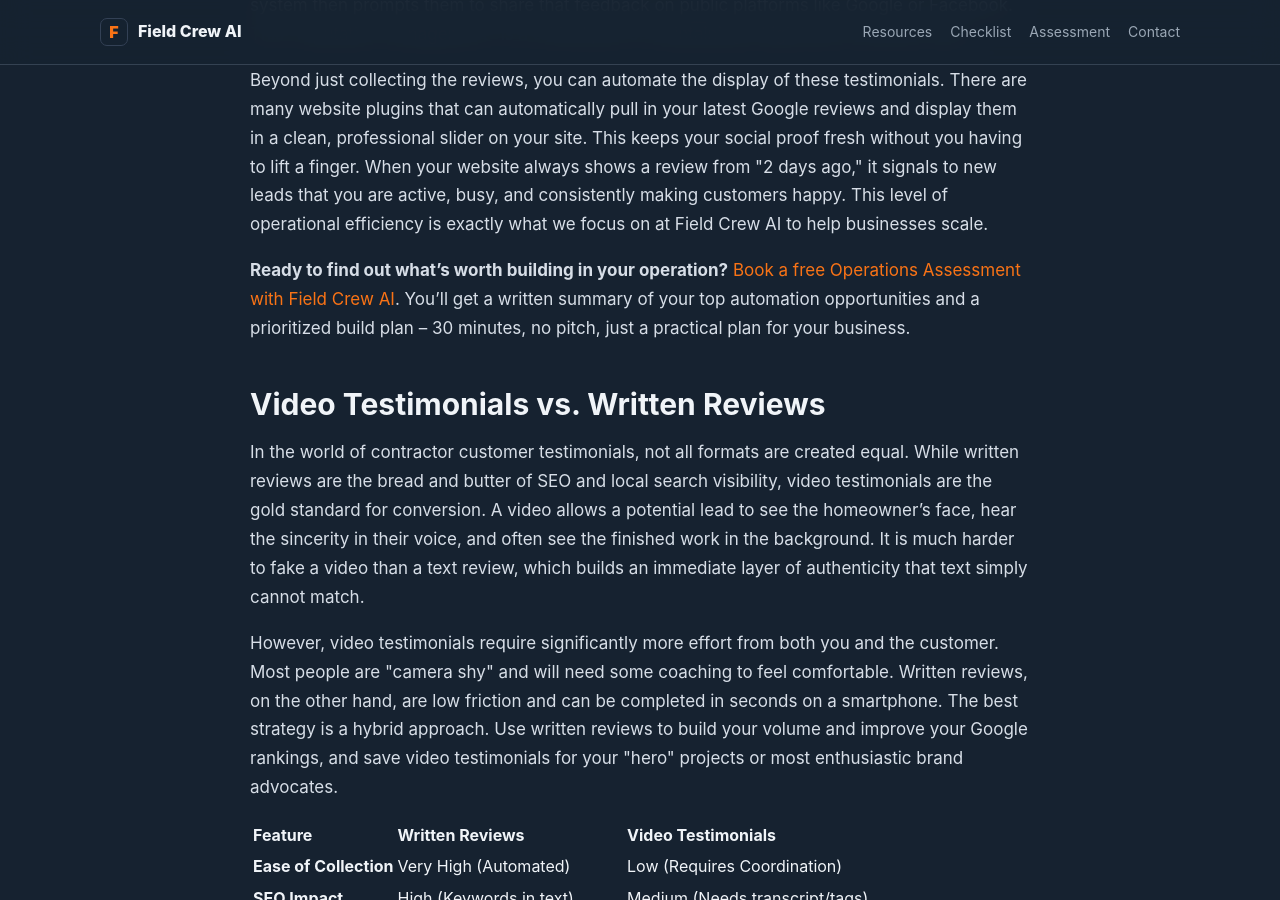
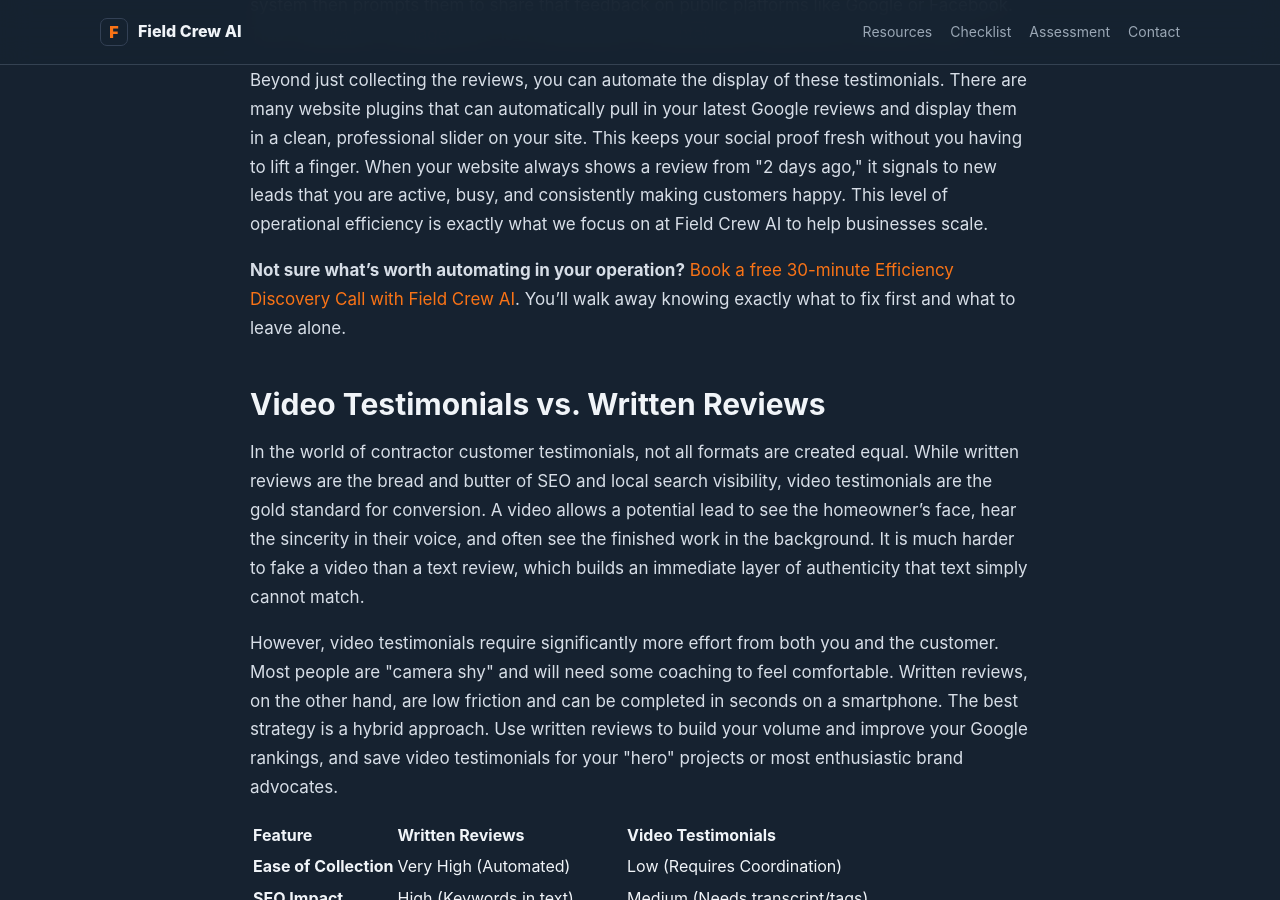
Before and after one commit to Josh-Szepesi/fieldcrewai, a Jekyll site: the page built from _posts/2026-05-25-how-to-use-customer-testimonials-to-win-more-contractor-leads.md, in a window 1280 px wide and 900 px high, scrolled down 3720 px. Built offline with Jekyll 4.4.1, drawn with Linux system fonts in a browser that asks for light colours; some of the changed text lies outside the part shown.

```diff
--- a/_posts/2026-05-25-how-to-use-customer-testimonials-to-win-more-contractor-leads.md
+++ b/_posts/2026-05-25-how-to-use-customer-testimonials-to-win-more-contractor-leads.md
@@ -17,7 +17,7 @@ In the modern digital landscape, a few stars on a Google Business Profile are no
 
 Social proof is a psychological phenomenon where people look to the actions and opinions of others to determine their own behavior. In the context of home services, this means a homeowner is far more likely to hire you if they see that their neighbors have already done so. Contractor customer testimonials serve as a \"trust signal\" that bypasses the natural skepticism most people have toward service providers. When a lead reads a detailed review about a roof replacement or a kitchen remodel, they aren't just looking for a five star rating. They are looking for a story that mirrors their own situation.
 
-The \"halo effect\" plays a massive role here as well. If a customer writes a glowing review about how clean your crew left the job site, a prospective lead will subconsciously assume that your technical work is also of the highest quality. This is why testimonials that mention specific details like punctuality, communication, and cleanliness are often more effective than those that simply say \"good job.\" You are building a narrative of reliability. This narrative is essential for any [Roofing Company Marketing](/blog/roofing-company-marketing-a-complete-local-strategy/) or general contracting growth plan because it addresses the core fears of the consumer before they even pick up the phone.
+The \"halo effect\" plays a massive role here as well. If a customer writes a glowing review about how clean your crew left the job site, a prospective lead will subconsciously assume that your technical work is also of the highest quality. This is why testimonials that mention specific details like punctuality, communication, and cleanliness are often more effective than those that simply say \"good job.\" You are building a narrative of reliability. This narrative is essential for any [Roofing Company Marketing](/blog/2026-05-01-roofing-company-marketing-a-complete-local-strategy/) or general contracting growth plan because it addresses the core fears of the consumer before they even pick up the phone.
 
 Furthermore, social proof helps to justify your pricing. If you are the most expensive contractor in town, you need a mountain of evidence to show why you are worth the extra investment. Testimonials that highlight the longevity of your work or the lack of stress during the project help homeowners realize that \"cheap\" often ends up being more expensive in the long run. By showcasing the value you provide through the words of others, you move the conversation away from price and toward results. This psychological shift is a key component of any successful [contractor sales pipeline](/blog/contractor-sales-pipeline/).
 
@@ -41,17 +41,17 @@ Here is a simple framework for collecting high quality testimonials:
 4.  **The Incentive (Optional):** While you should never \"buy\" reviews, you can offer a small token of appreciation, like a gift card to a local coffee shop, as a thank you for taking the time to share their honest experience.
 5.  **The Professional Capture:** For your biggest, most profitable jobs, consider sending a professional videographer or a team member with a high quality smartphone to film a 60 second interview with the homeowner.
 
-By following these steps, you move away from generic \"Great service!\" reviews and toward testimonials that address specific pain points. A review that says, \"I was worried about the mess, but the crew cleaned up every single evening,\" is worth ten reviews that just say \"Five stars.\" This level of detail is what helps you win local searches and stand out in a crowded market, much like the strategies discussed in [Electrician Marketing](/blog/electrician-marketing-how-to-win-local-searches-in-your-city/).
+By following these steps, you move away from generic \"Great service!\" reviews and toward testimonials that address specific pain points. A review that says, \"I was worried about the mess, but the crew cleaned up every single evening,\" is worth ten reviews that just say \"Five stars.\" This level of detail is what helps you win local searches and stand out in a crowded market, much like the strategies discussed in [Electrician Marketing](/blog/2026-05-08-electrician-marketing-how-to-win-local-searches-in-your-city/).
 
 ## Automating the Testimonial Collection Process
 
-As a busy contractor, you don't have time to manually email every single client. This is where automation becomes your best friend. By integrating your testimonial requests into your [CRM for contractors](/blog/crm-for-contractors/), you ensure that no customer is ever missed. You can set up a trigger so that as soon as a job is marked as \"Complete\" in your system, an automated sequence begins. This sequence can include a text message, a follow up email three days later, and a final \"thank you\" once the review is posted.
+As a busy contractor, you don't have time to manually email every single client. This is where automation becomes your best friend. By integrating your testimonial requests into your [CRM for contractors](/blog/2026-05-13-crm-for-contractors/), you ensure that no customer is ever missed. You can set up a trigger so that as soon as a job is marked as \"Complete\" in your system, an automated sequence begins. This sequence can include a text message, a follow up email three days later, and a final \"thank you\" once the review is posted.
 
 Automation also allows you to filter your feedback. Some systems allow you to ask for a private rating first. If the customer gives you a 1 to 3 star rating, the system can redirect them to a private form where they can vent their frustrations directly to you. This gives you a chance to fix the issue before it becomes a public negative review. If they give you a 4 or 5 star rating, the system then prompts them to share that feedback on public platforms like Google or Facebook. This \"reputation management\" is a critical part of maintaining a high lead conversion rate.
 
 Beyond just collecting the reviews, you can automate the display of these testimonials. There are many website plugins that can automatically pull in your latest Google reviews and display them in a clean, professional slider on your site. This keeps your social proof fresh without you having to lift a finger. When your website always shows a review from \"2 days ago,\" it signals to new leads that you are active, busy, and consistently making customers happy. This level of operational efficiency is exactly what we focus on at Field Crew AI to help businesses scale.
 
-**Ready to find out what's worth building in your operation?** [Book a free Operations Assessment with Field Crew AI](https://calendar.app.google/TMH9qe1HEjaXDLDF7). You'll get a written summary of your top automation opportunities and a prioritized build plan -- 30 minutes, no pitch, just a practical plan for your business.
+**Not sure what's worth automating in your operation?** [Book a free 30-minute Efficiency Discovery Call with Field Crew AI](https://fieldcrewai.com/#assessment). You'll walk away knowing exactly what to fix first and what to leave alone.
 
 ## Video Testimonials vs. Written Reviews
 
@@ -103,7 +103,7 @@ You should be very careful here. It is generally acceptable to fix minor typos o
 - [2026 05 15 Contractor Lead Follow Up Automation](/blog/2026-05-15-contractor-lead-follow-up-automation/)
 
 ---
-**Ready to find out what's worth building in your operation?** [Book a free Operations Assessment with Field Crew AI](https://calendar.app.google/TMH9qe1HEjaXDLDF7). You'll get a written summary of your top automation opportunities and a prioritized build plan -- 30 minutes, no pitch, just a practical plan for your business.
+**Not sure what's worth automating in your operation?** [Book a free 30-minute Efficiency Discovery Call with Field Crew AI](https://fieldcrewai.com/#assessment). You'll walk away knowing exactly what to fix first and what to leave alone.
 ---
 
 <div class="author-bio">
```
Also changed, not shown: other parts of _posts/2026-05-25-how-to-use-customer-testimonials-to-win-more-contractor-leads.md (+2 -2 lines).
